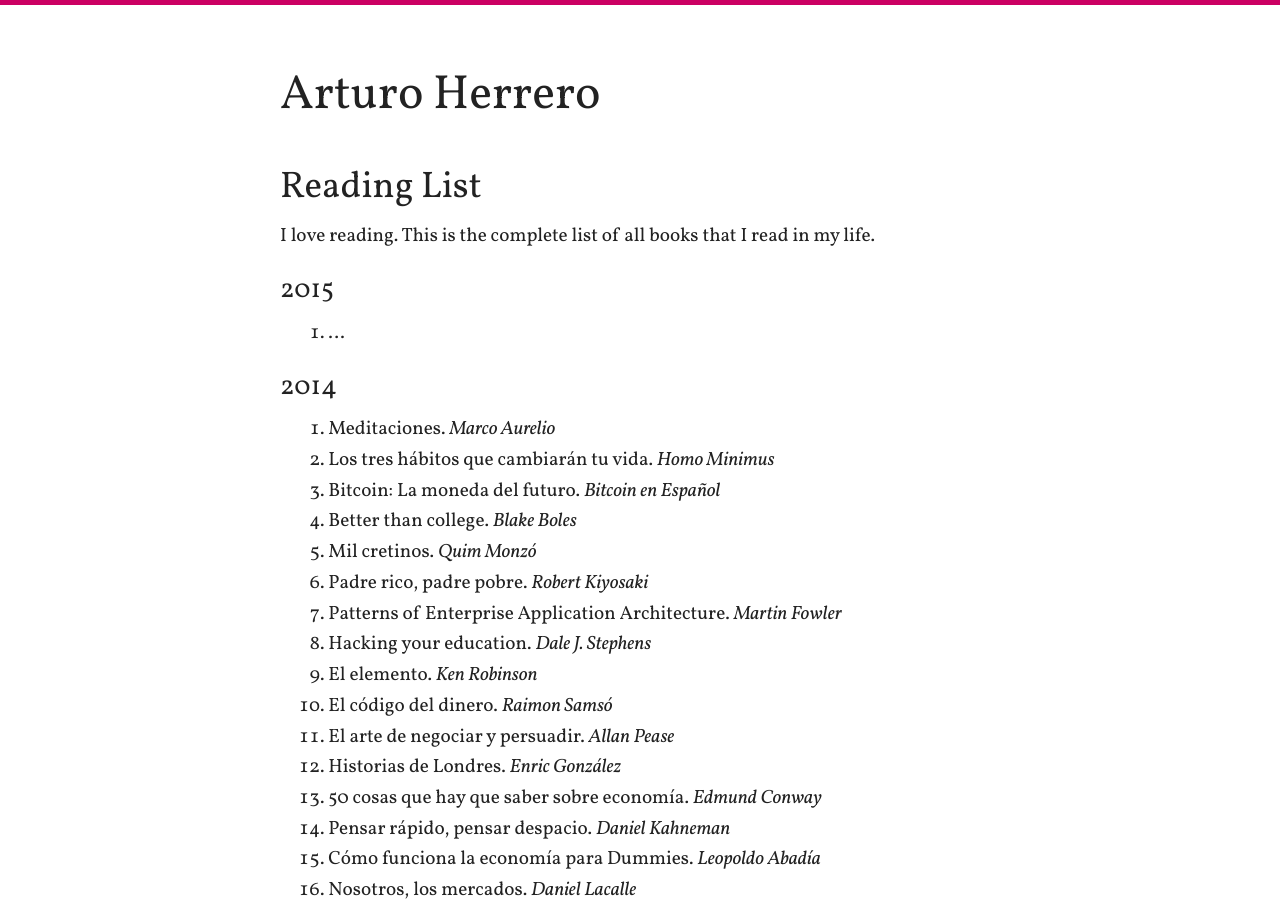
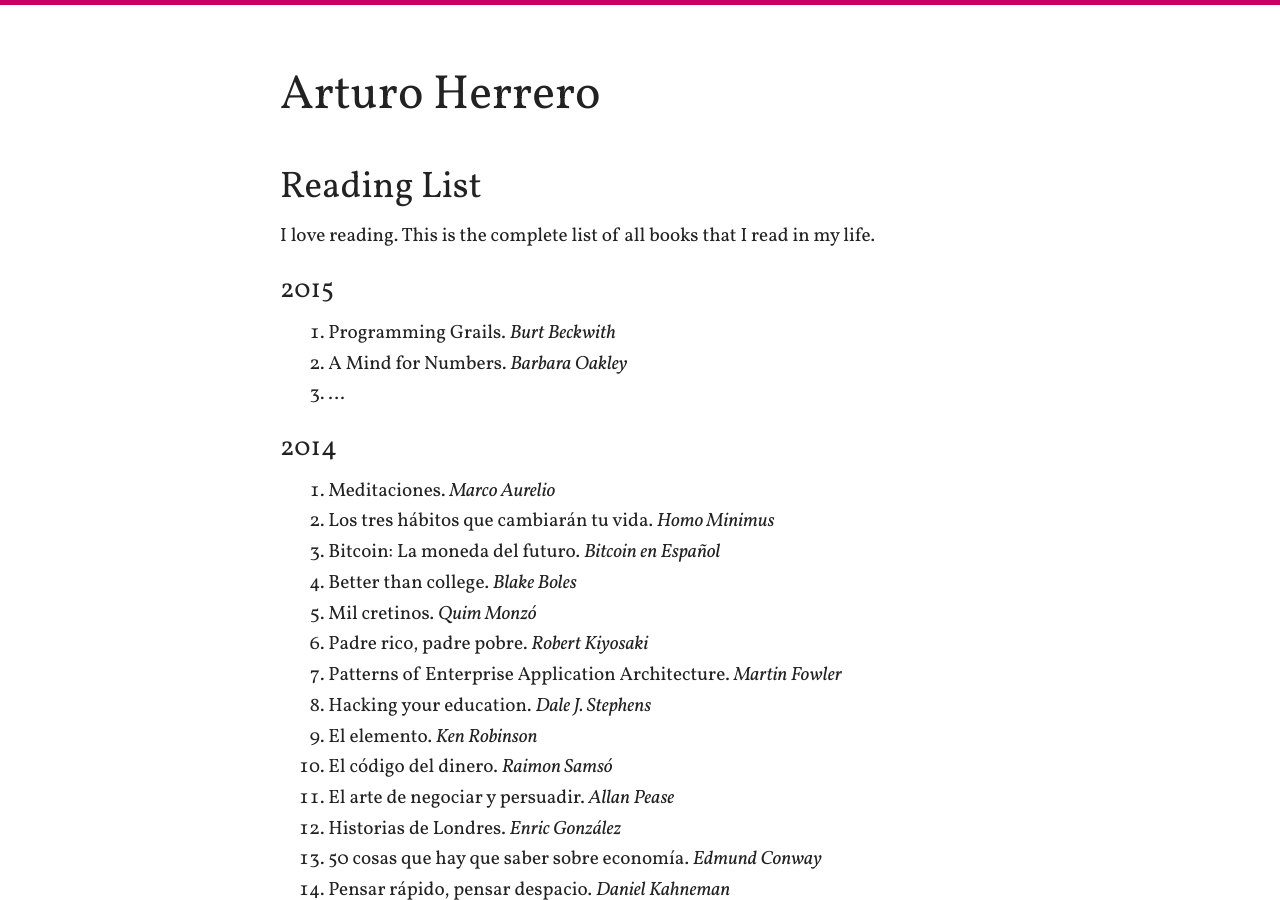
Before and after one commit to arturoherrero/arturoherrero.com, a Jekyll site: the page built from books.md, in a window 1280 px wide and 900 px high. Built offline with Jekyll 4.4.1, drawn with Linux system fonts in a browser that asks for light colours.

Commit message:
Update reading list

```diff
--- a/books.md
+++ b/books.md
@@ -9,7 +9,9 @@
 I love reading. This is the complete list of all books that I read in my life.
 
 ### 2015
-1. ...
+1. Programming Grails. *Burt Beckwith*
+2. A Mind for Numbers. *Barbara Oakley*
+3. ...
 
 
 ### 2014
```
